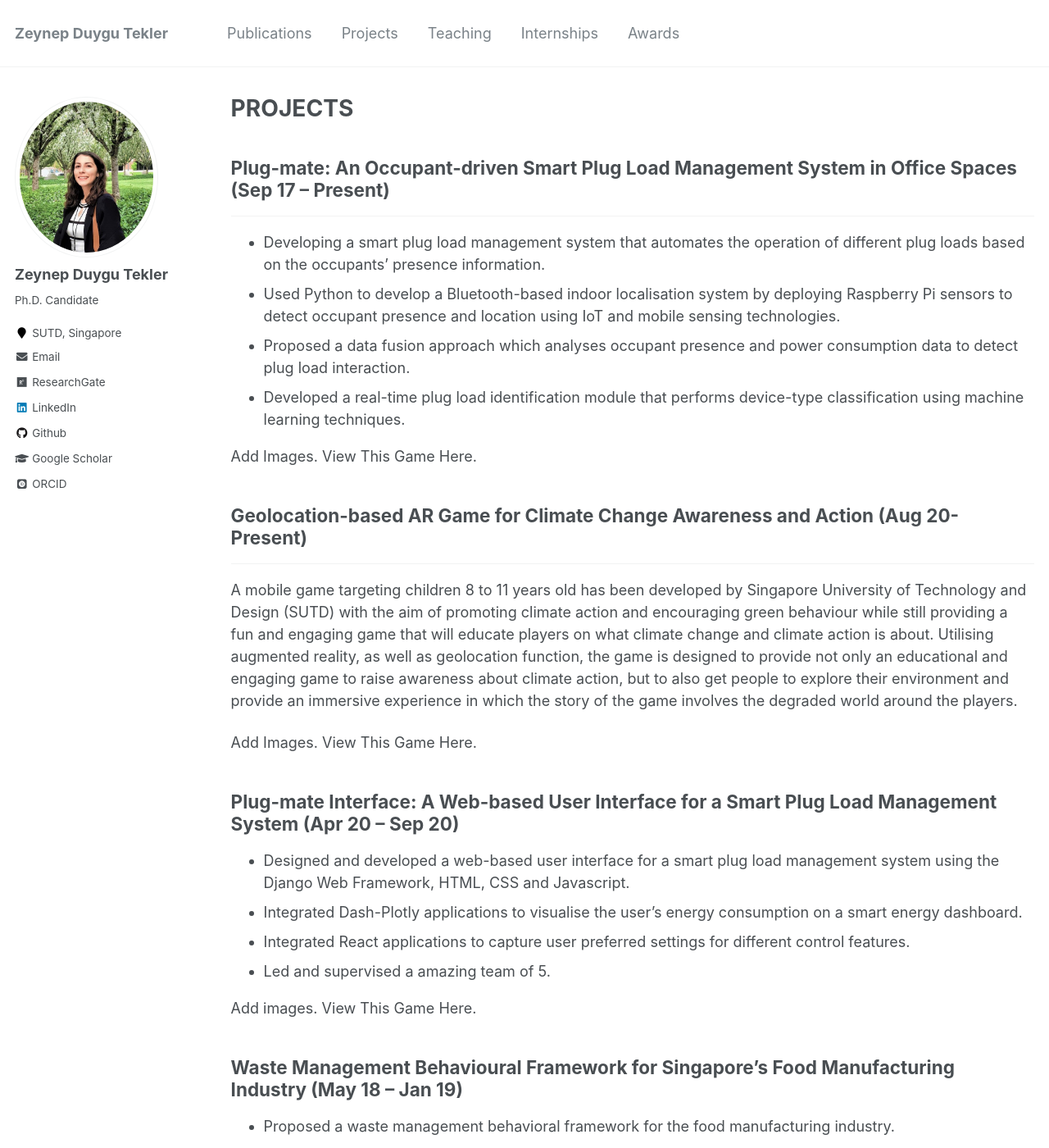
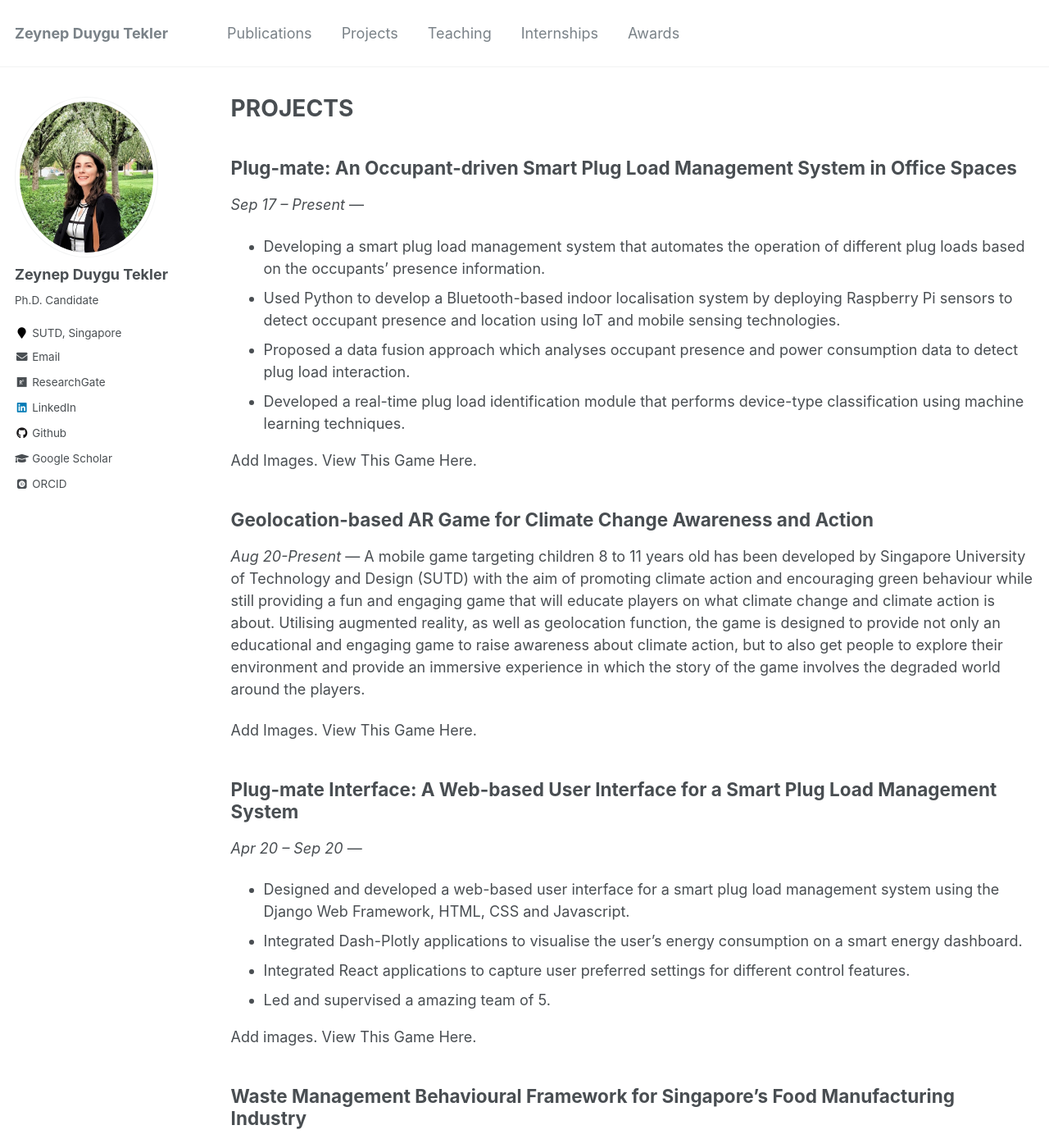
Before and after one commit to zeynepduygutekler/zeynepduygutekler.github.io, a Jekyll site: the page built from _pages/projects.md, in a window 1280 px wide and 1400 px high. Shown: the whole window at 82% size. Built offline with Jekyll 4.4.1, drawn with Linux system fonts in a browser that asks for light colours; some web fonts are replaced.

```diff
--- a/_pages/projects.md
+++ b/_pages/projects.md
@@ -5,7 +5,8 @@ permalink: /projects/
 author_profile: true
 ---
 
-## Plug-mate: An Occupant-driven Smart Plug Load Management System in Office Spaces (Sep 17 – Present)
+## Plug-mate: An Occupant-driven Smart Plug Load Management System in Office Spaces
+*Sep 17 – Present*
 ---
 * Developing a smart plug load management system that automates the operation of different plug
 loads based on the occupants’ presence information.
@@ -18,7 +19,8 @@ using machine learning techniques.
 
 Add Images. View This Game Here.
 
-## Geolocation-based AR Game for Climate Change Awareness and Action (Aug 20-Present)
+## Geolocation-based AR Game for Climate Change Awareness and Action
+*Aug 20-Present*
 ---
 A mobile game targeting children 8 to 11 years old has been developed by Singapore University of
 Technology and Design (SUTD) with the aim of promoting climate action and encouraging green behaviour
@@ -31,7 +33,9 @@ of the game involves the degraded world around the players.
 Add Images. View This Game Here.
 
 
-## Plug-mate Interface: A Web-based User Interface for a Smart Plug Load Management System (Apr 20 – Sep 20)
+## Plug-mate Interface: A Web-based User Interface for a Smart Plug Load Management System
+*Apr 20 – Sep 20*
+---
 * Designed and developed a web-based user interface for a smart plug load management system
 using the Django Web Framework, HTML, CSS and Javascript.
 * Integrated Dash-Plotly applications to visualise the user’s energy consumption on a smart energy
@@ -41,7 +45,8 @@ dashboard.
 
 Add images. View This Game Here.
 
-## Waste Management Behavioural Framework for Singapore’s Food Manufacturing Industry (May 18 – Jan 19)
+## Waste Management Behavioural Framework for Singapore’s Food Manufacturing Industry
+*May 18 – Jan 19*
 * Proposed a waste management behavioral framework for the food manufacturing industry.
 
 Find the details here!
```
Also changed, not shown: _pages/awards.md (+7 -6 lines).
